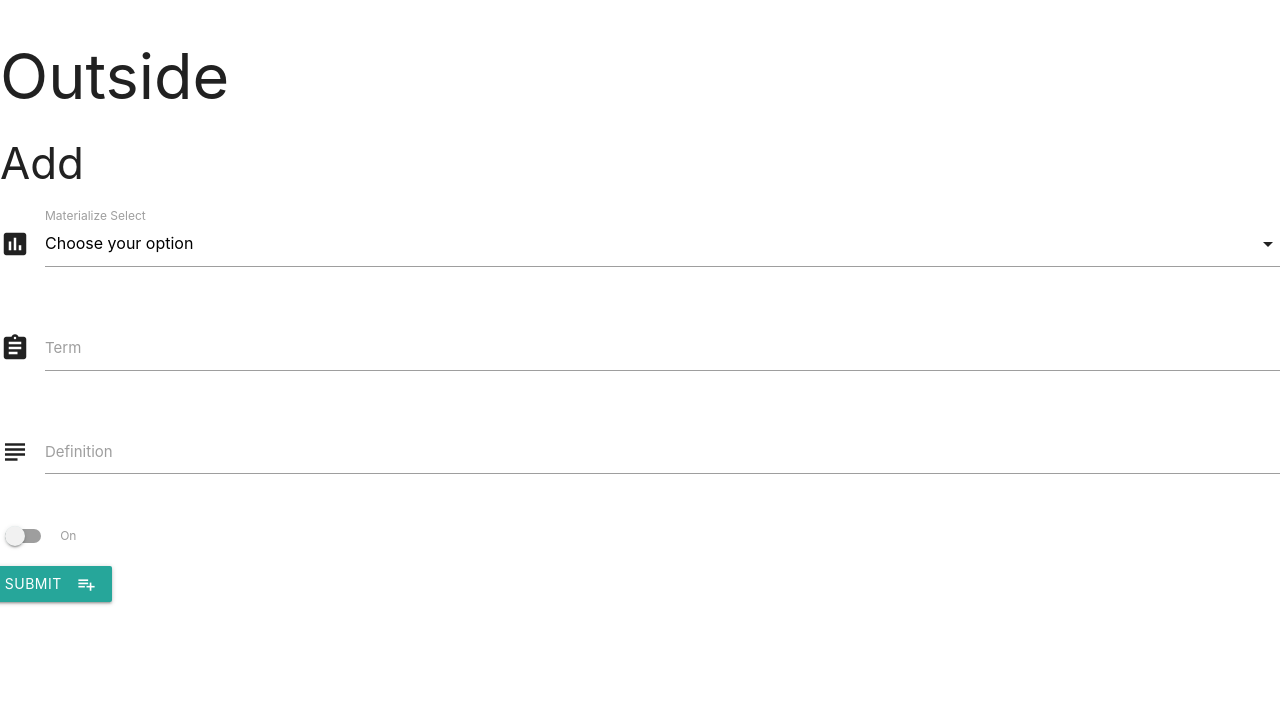
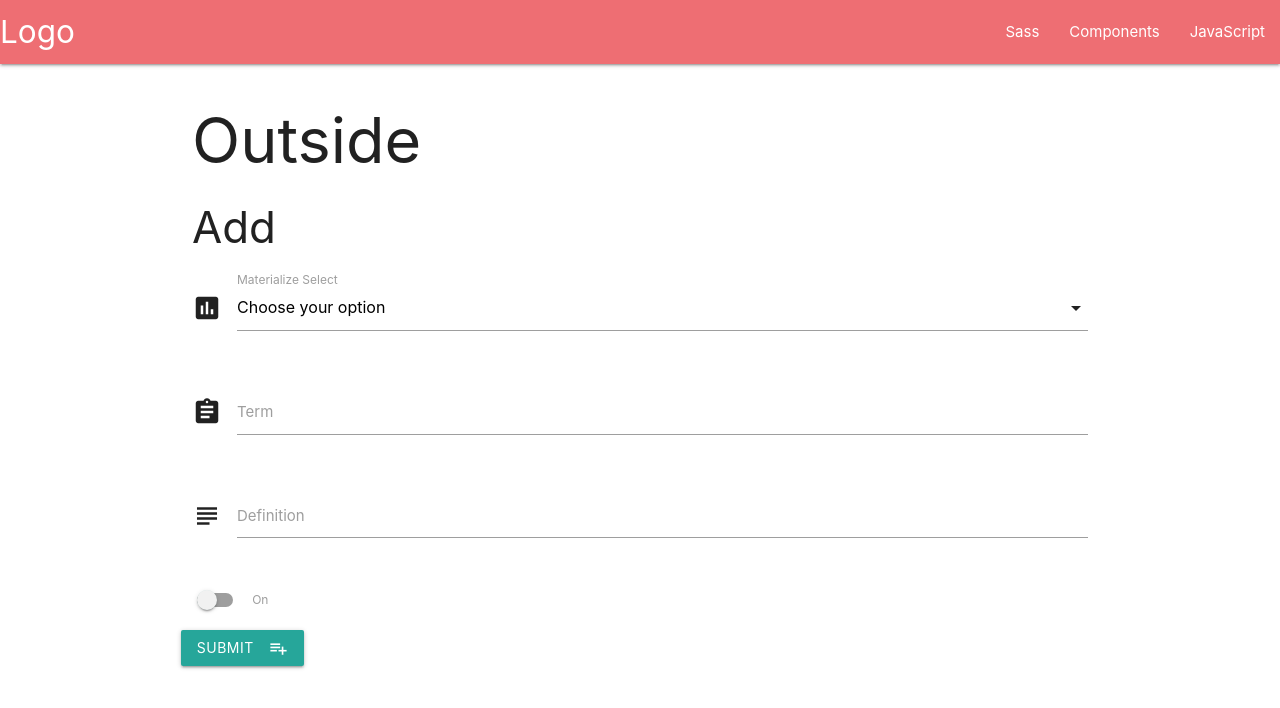
Before and after one commit to Code-Institute-Submissions/data-centric-milestone-project-2, a Flask app: page /add in a window 1280 px wide. Shown: the top 708 px of the page. Run offline with Flask 2, Linux system fonts and the light colour scheme; data that the repository does not hold is empty; some libraries are stand-ins or nearby versions.

Commit message:
base project completed with CRUD functionalities. also deployed heroku

```diff
--- a/templates/base.html
+++ b/templates/base.html
@@ -17,9 +17,30 @@
     <title>Document</title>
 </head>
 <body>
-    <h1>Outside</h1>
-    {% block content %}
-    {% endblock %}
+    <header>
+         <nav>
+            <div class="nav-wrapper">
+                <a href="{{url_for('test')}}" class="brand-logo">Logo</a>
+                <a href="#" data-target="mobile-demo" class="sidenav-trigger"><i class="material-icons">menu</i></a>
+                <ul id="nav-mobile" class="right hide-on-med-and-down">
+                    <li><a href="{{url_for('test')}}">Sass</a></li>
+                    <li><a href="{{url_for('add')}}">Components</a></li>
+                    <li><a href="{{url_for('domains')}}">JavaScript</a></li>
+                </ul>
+                <ul class="sidenav" id="mobile-demo">
+                    <li><a href="{{url_for('test')}}">Sass</a></li>
+                    <li><a href="{{url_for('add')}}">Components</a></li>
+                    <li><a href="{{url_for('domains')}}">JavaScript</a></li>
+                </ul>
+            </div>
+        </nav>
+
+    </header>
+    <div class="container">
+        <h1>Outside</h1>
+        {% block content %}
+        {% endblock %}
+    </div>
 
     <!--JQuery connection script-->
     <script src="https://cdnjs.cloudflare.com/ajax/libs/jquery/3.4.1/jquery.min.js" integrity="sha256-CSXorXvZcTkaix6Yvo6HppcZGetbYMGWSFlBw8HfCJo=" crossorigin="anonymous"></script>
@@ -32,6 +53,8 @@
         $(document).ready(function(){
             $('.collapsible').collapsible();
             $('select').formSelect();
+            $('.dropdown-trigger').dropdown();
+            $('.sidenav').sidenav();
         });
     </script>
 </body>
```
